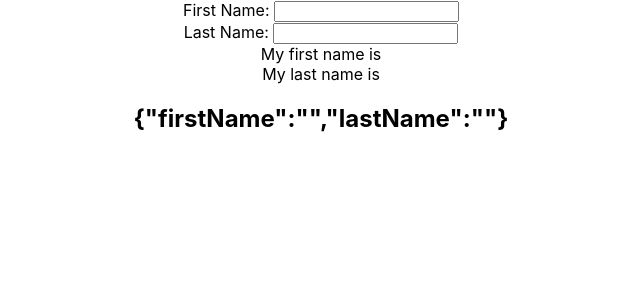
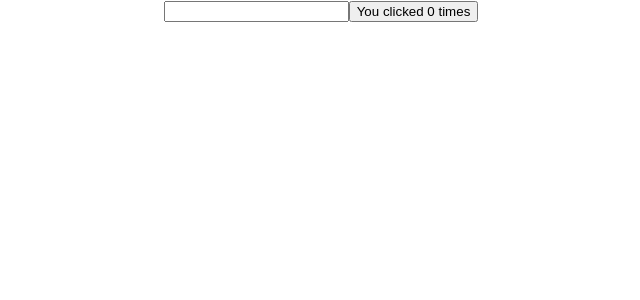
Before and after one commit to harislee168/react-hook, a React (Create React App) app: page / in a window 1280 px wide. Shown: the top 300 px of the page, without its empty margins (319-959 px from the left). Built offline with nearby package versions, Linux system fonts and the light colour scheme.

Commit message:
react use effect counter lesson

```diff
--- a/src/App.js
+++ b/src/App.js
@@ -1,13 +1,17 @@
 import logo from './logo.svg';
 import './App.css';
-import StateCounter from './components/StateCounter';
-import StateObject from './components/StateObject';
+import StateCounter from './components/UseState/StateCounter';
+import StateObject from './components/UseState/StateObject';
+import StateArray from './components/UseState/StateArray';
+import EffectCounter from './components/UseEffect/EffectCounter';
 
 function App() {
   return (
     <div className="App">
       {/* <StateCounter /> */}
-      <StateObject />
+      {/* <StateObject /> */}
+      {/* <StateArray /> */}
+      <EffectCounter />
     </div>
   );
 }
--- /dev/null
+++ b/src/components/UseEffect/EffectCounter.js
@@ -0,0 +1,31 @@
+import React, {useState, useEffect} from 'react'
+
+
+
+const EffectCounter = () => {
+
+  const [count, setCount] = useState(0)
+  const [name, setName] = useState('')
+
+  useEffect(() => {
+    console.log('use effect')
+    document.title = `You clicked ${count} times`
+  }, [count])
+
+  const countHandler = () => {
+    setCount(prevCount => {return prevCount+1})
+  }
+
+  const nameHandler = (e) => {
+    setName(e.target.value)
+  }
+
+  return (
+    <div>
+      <input type='text' name='name' value={name} onChange={nameHandler}></input>
+      <button onClick={countHandler}>You clicked {count} times</button>
+    </div>
+  )
+}
+
+export default EffectCounter
--- /dev/null
+++ b/src/components/UseState/StateArray.js
@@ -0,0 +1,21 @@
+import React, {useState} from 'react'
+
+const StateArray = () => {
+  const [items, setItems] = useState([])
+
+  const addItem = () => {
+    setItems([...items, {
+      id: items.length, value: Math.floor(Math.random() * 10) + 1
+    }])
+  }
+  return (
+    <div>
+      <button onClick={addItem}>Get New Number</button>
+      <ul>
+        {items.map(item => <li key={item.id}>{item.value}</li>)}
+      </ul>
+    </div>
+  )
+}
+
+export default StateArray
```
Also changed, not shown: src/components/UseState/StateCounter.js (renamed from src/components/StateCounter.js), src/components/UseState/StateObject.js (renamed from src/components/StateObject.js).
